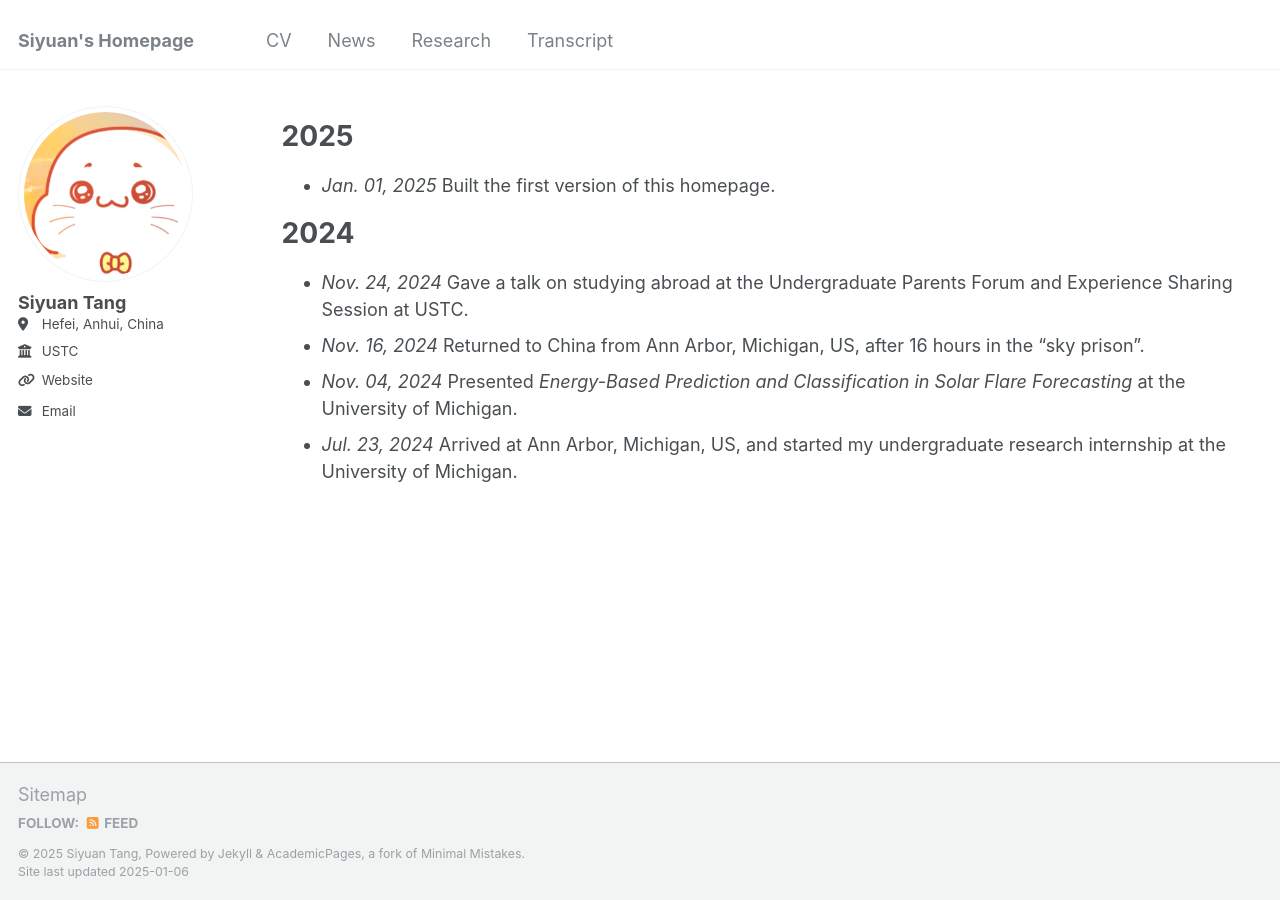
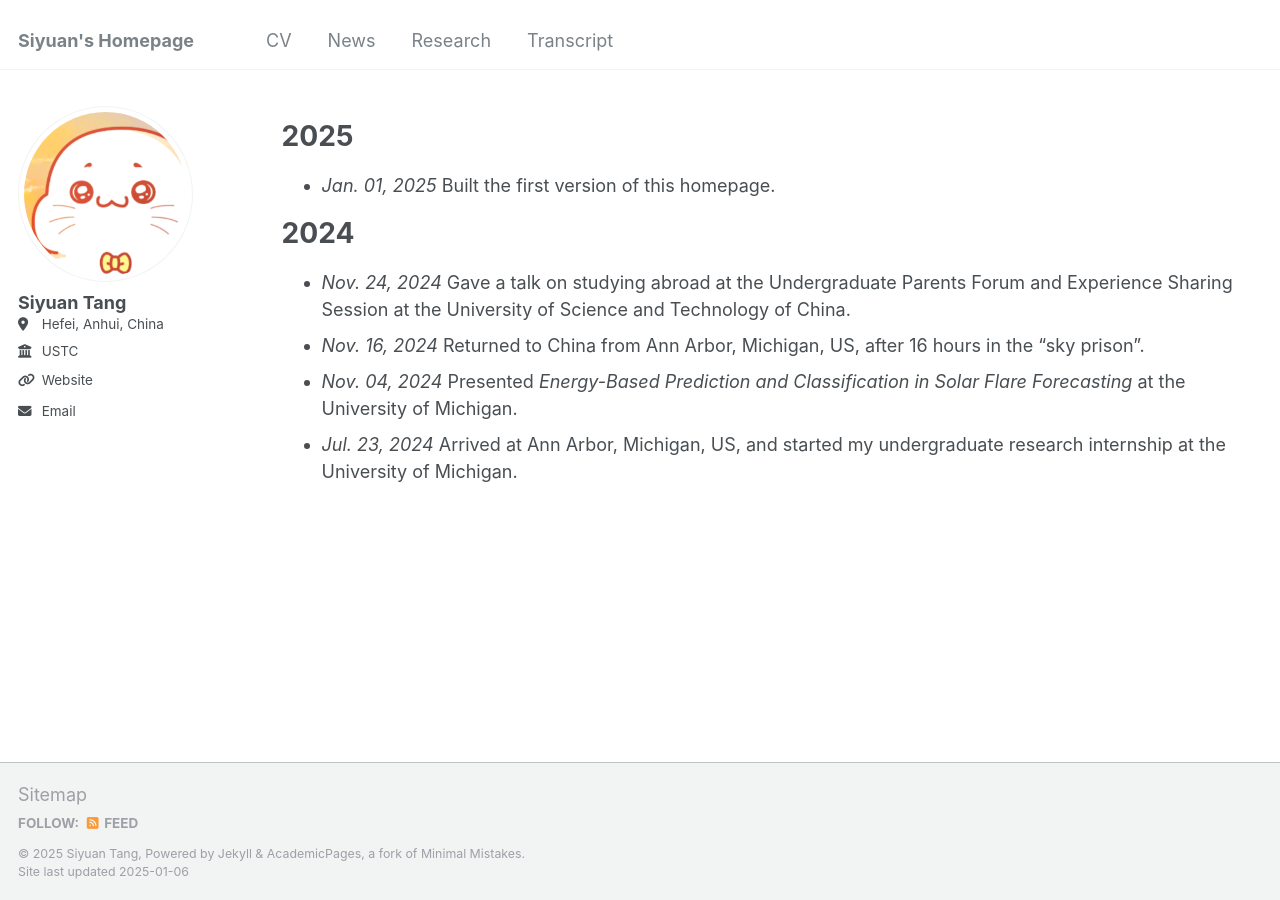
Before and after one commit to jacktangsy/jacktangsy.github.io, a Jekyll site: the page built from _pages/news.md, in a window 1280 px wide. Built offline with Jekyll 4.4.1, drawn with Linux system fonts in a browser that asks for light colours.

Commit message:
Update news.md

```diff
--- a/_pages/news.md
+++ b/_pages/news.md
@@ -12,7 +12,7 @@
 
 2024
 ======
-* *Nov. 24, 2024* Gave a talk on studying abroad at the Undergraduate Parents Forum and Experience Sharing Session at USTC.
+* *Nov. 24, 2024* Gave a talk on studying abroad at the Undergraduate Parents Forum and Experience Sharing Session at the University of Science and Technology of China.
 * *Nov. 16, 2024* Returned to China from Ann Arbor, Michigan, US, after 16 hours in the "sky prison".
 * *Nov. 04, 2024* Presented *Energy-Based Prediction and Classification in Solar Flare Forecasting* at the University of Michigan.
 * *Jul. 23, 2024* Arrived at Ann Arbor, Michigan, US, and started my undergraduate research internship at the University of Michigan.
```
